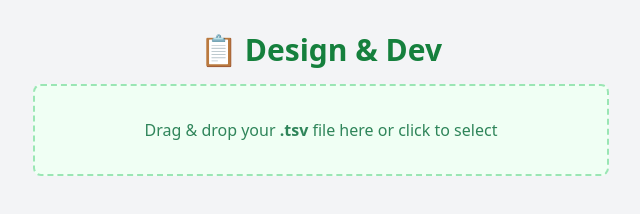
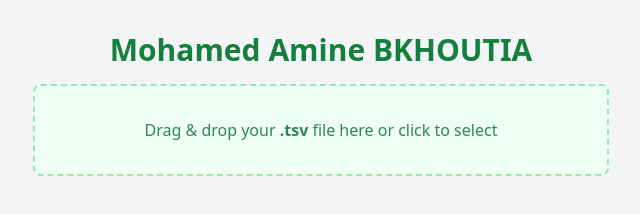
Before and after one commit to bkhoutia/table_tsv, a plain HTML site: page index.html in a window 1280 px wide. Shown: the whole page, without its empty margins (319-959 px from the left). Drawn offline with nearby package versions, Linux system fonts and the light colour scheme.

Commit message:
change name H1 to my name

```diff
--- a/index.html
+++ b/index.html
@@ -45,7 +45,7 @@
 </head>
 <body class="bg-gray-100 text-gray-800 min-h-screen flex flex-col items-center p-8">
 
-  <h1 class="text-3xl font-bold text-green-700 mb-4">📋 Design & Dev</h1>
+  <h1 class="text-3xl font-bold text-green-700 mb-4">Mohamed Amine BKHOUTIA</h1>
 
   <!-- Dropzone input for file selection -->
   <div id="dropzone" class="mb-6 w-full max-w-xl">
```
